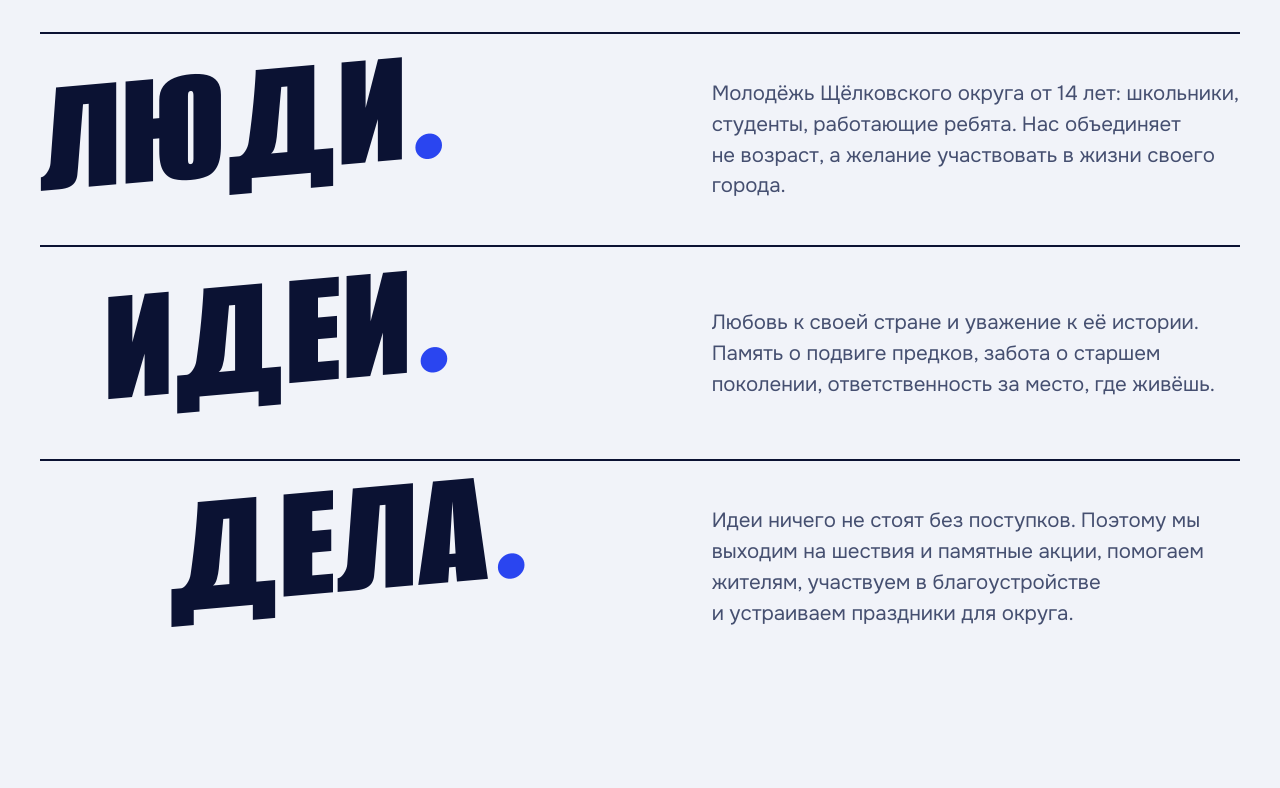
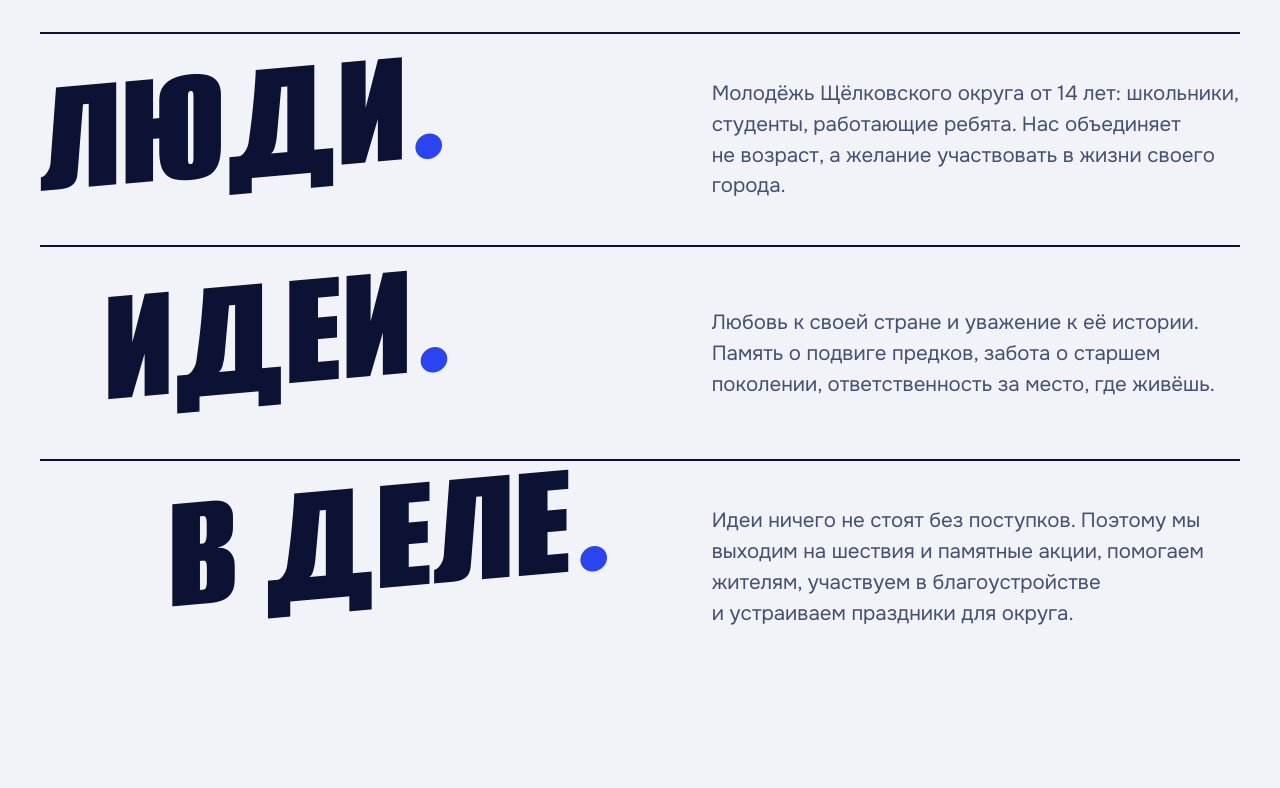
Before and after one commit to sikmaoleg/SH129, a PHP site: page / in a window 1280 px wide. Shown: the part 1391-2179 px from the top of the page. Run offline with PHP 8.4, Linux system fonts and the light colour scheme; data comes from the database, SQL or seed files in the repository; data that the repository does not hold is empty; some libraries are stand-ins or nearby versions.

Commit message:
Rename the third creed word on the home page to "В деле"
Co-Authored-By: Claude Opus 5.5 <noreply@anthropic.com>
Claude-Session: https://claude.ai/code/session_01WGBYER3bQemvGNfpU6fE5B

```diff
--- a/public_html/index.php
+++ b/public_html/index.php
@@ -128,7 +128,7 @@ require __DIR__ . '/includes/header.php';
         <p>Любовь к&nbsp;своей стране и&nbsp;уважение к&nbsp;её истории. Память о&nbsp;подвиге предков, забота о&nbsp;старшем поколении, ответственность за&nbsp;место, где живёшь.</p>
       </article>
       <article class="creed-row" style="--i:2" data-reveal>
-        <h3 class="creed-word display">Дела<span>.</span></h3>
+        <h3 class="creed-word display">В&nbsp;деле<span>.</span></h3>
         <p>Идеи ничего не&nbsp;стоят без поступков. Поэтому мы выходим на&nbsp;шествия и&nbsp;памятные акции, помогаем жителям, участвуем в&nbsp;благоустройстве и&nbsp;устраиваем праздники для&nbsp;округа.</p>
       </article>
     </div>
```
